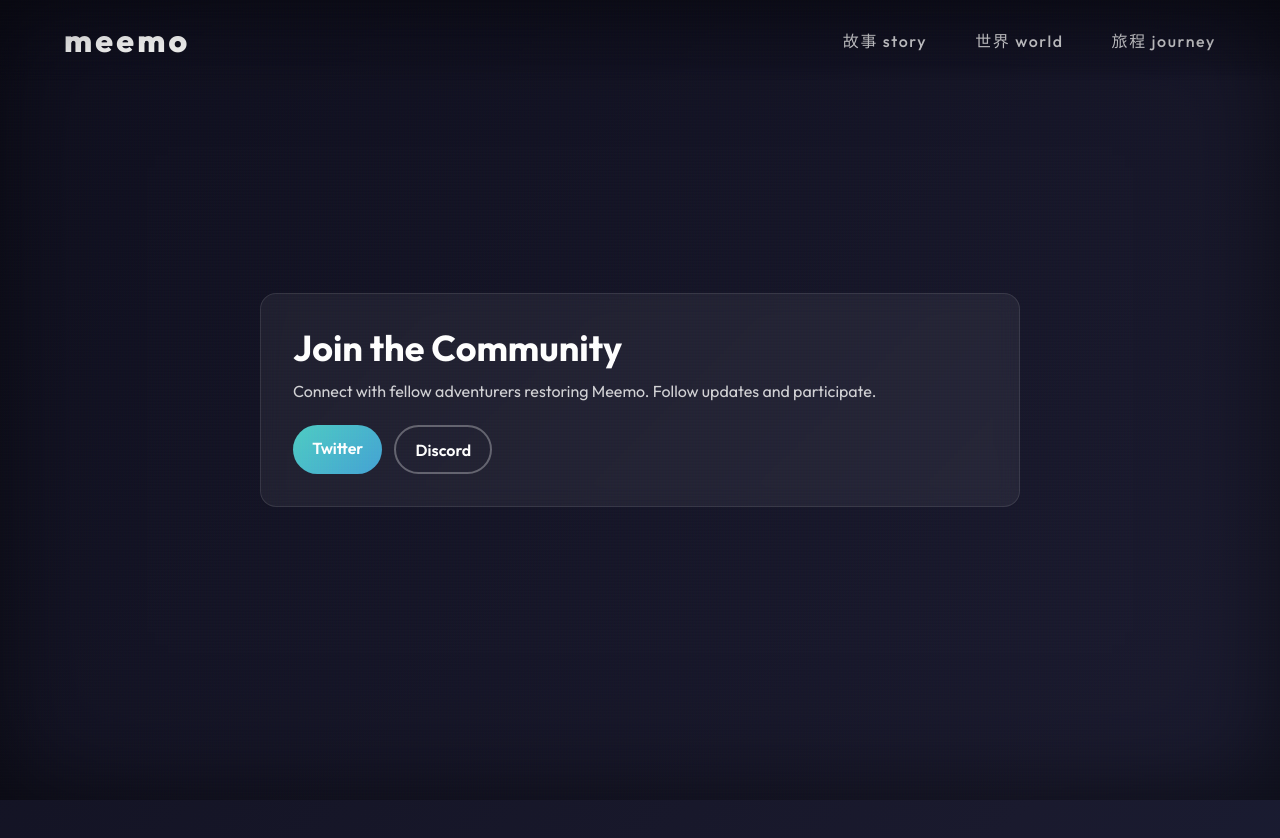
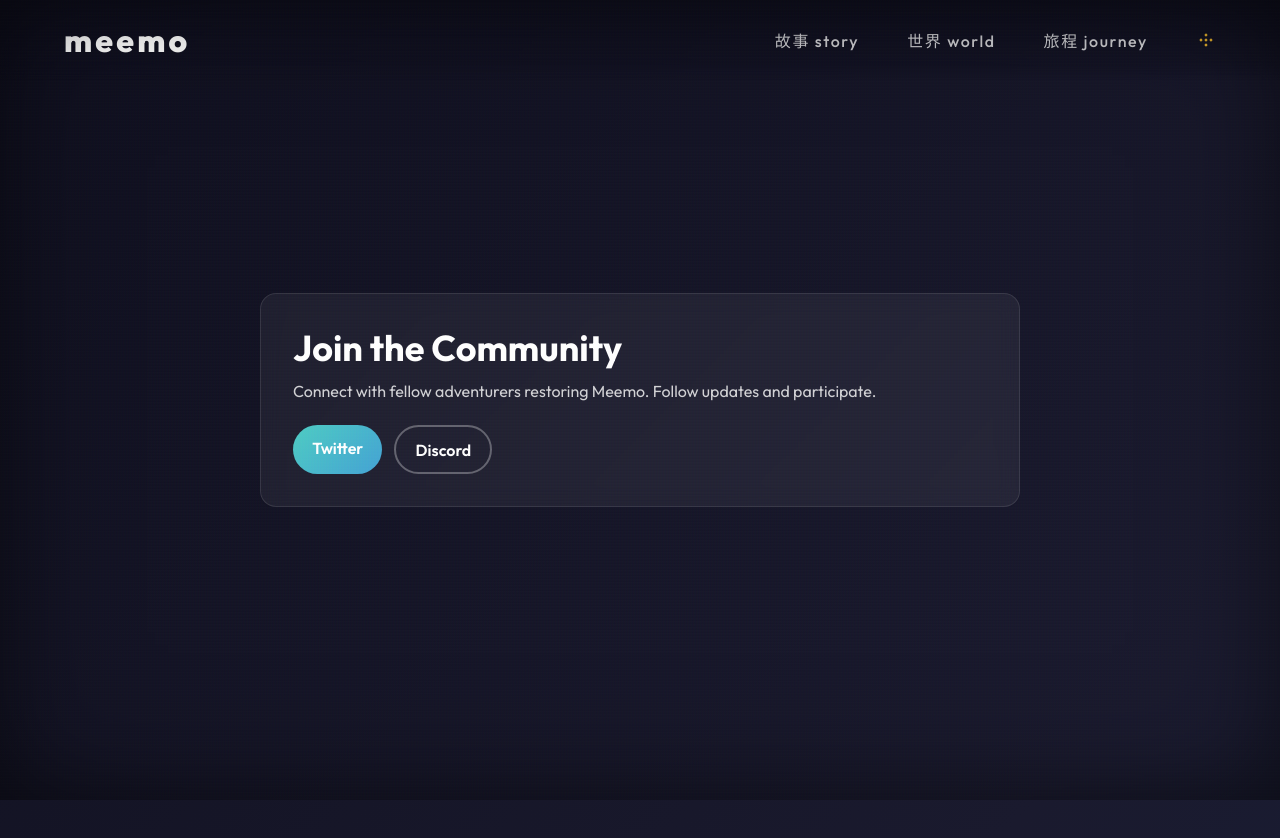
Before and after one commit to TobyLyon/meemo, a Next.js app: page /community in a window 1280 px wide. Shown: the top 838 px of the page. Built offline with nearby package versions, Linux system fonts and the light colour scheme.

Commit message:
feat(nav): add Binance logo link to universal navbar (inline SVG)

```diff
--- a/components/NavBar.tsx
+++ b/components/NavBar.tsx
@@ -54,6 +54,30 @@ export default function NavBar() {
         >
           旅程 journey
         </a>
+        <a
+          href="https://www.binance.com/"
+          className={styles.navLink}
+          target="_blank"
+          rel="noopener noreferrer"
+          aria-label="Binance"
+          title="Binance"
+          style={{ display: "inline-flex", alignItems: "center" }}
+        >
+          <svg
+            width="20"
+            height="20"
+            viewBox="0 0 24 24"
+            fill="#F3BA2F"
+            aria-hidden="true"
+            focusable="false"
+          >
+            <polygon points="12,4 14,6 12,8 10,6" />
+            <polygon points="6,10 8,12 6,14 4,12" />
+            <polygon points="18,10 20,12 18,14 16,12" />
+            <polygon points="12,16 14,18 12,20 10,18" />
+            <polygon points="12,10 14,12 12,14 10,12" />
+          </svg>
+        </a>
       </nav>
     </motion.header>
   );
```
